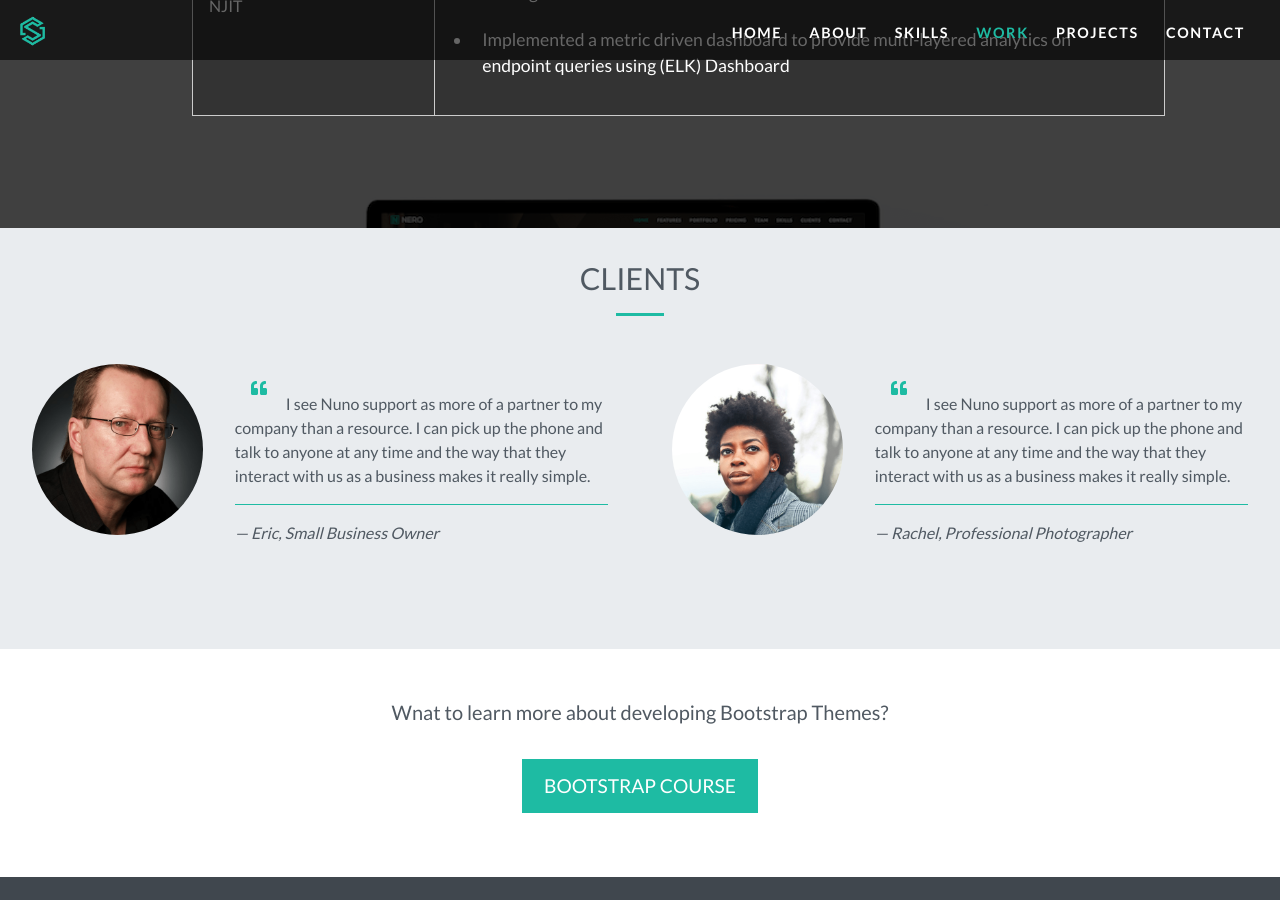
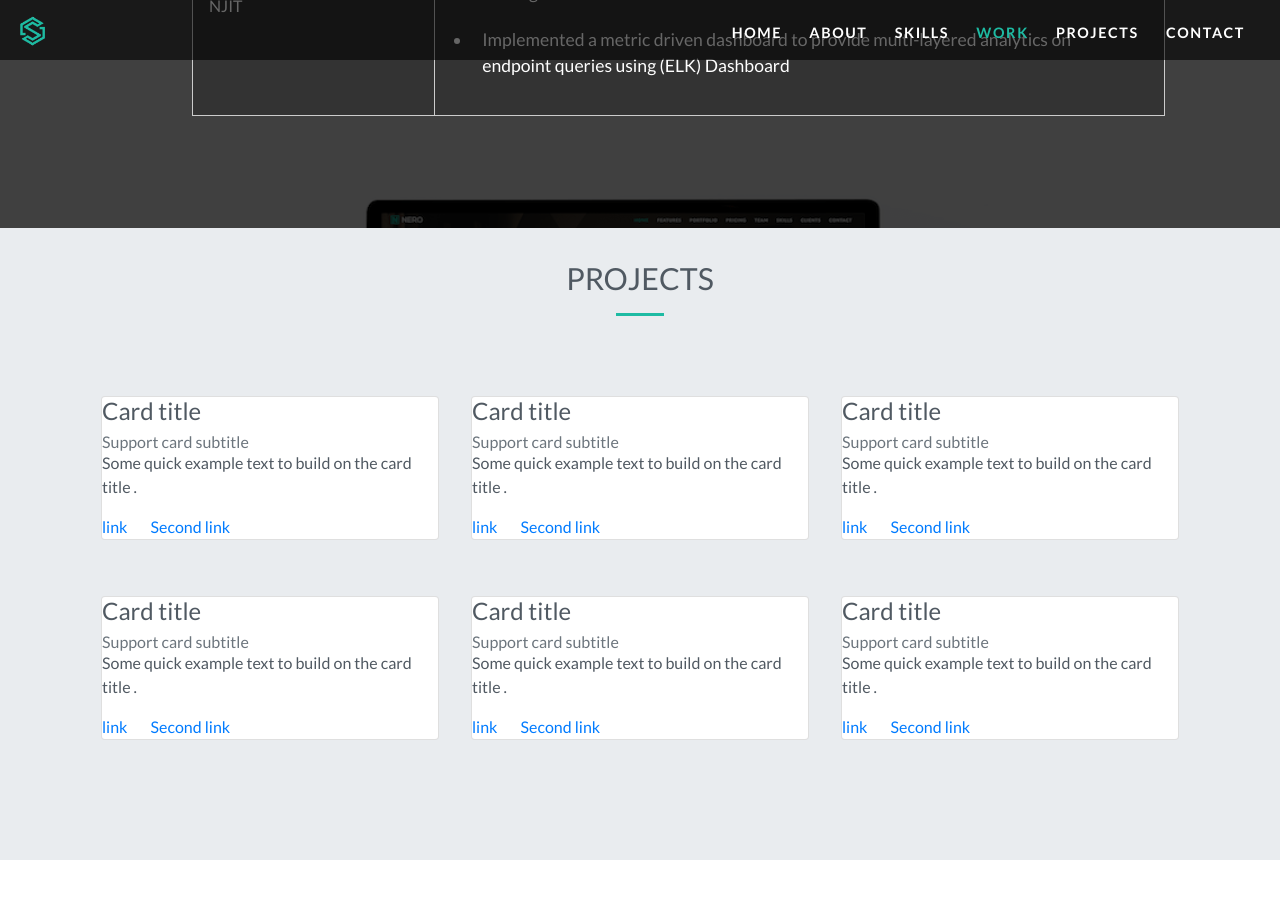
Before and after one commit to ShauryaS99/ShauryaS99.github.io, a Jekyll site: the page myWebsite/index.html, which Jekyll copies as it is, in a window 1280 px wide and 900 px high, scrolled down 2515 px. Built offline with Jekyll 4.4.1, drawn with Linux system fonts in a browser that asks for light colours; nearby versions of some CDN libraries.

Commit message:
initialized project content

```diff
--- a/myWebsite/index.html
+++ b/myWebsite/index.html
@@ -1,5 +1,6 @@
 <!DOCTYPE html>
 <html lang="en">
+
 <head>
 	<meta charset="utf-8">
 	<meta name="viewport" content="width=device-width, initial-scale=1">
@@ -36,7 +37,7 @@
 				<a class="nav-link" href="#work">Work</a>
 			</li>
 			<li class="nav-item">
-				<a class="nav-link" href="#clients">Projects</a>
+				<a class="nav-link" href="#projects">Projects</a>
 			</li>
 			<li class="nav-item">
 				<a class="nav-link" href="#contact">Contact</a>
@@ -429,16 +430,16 @@
 <!--- End Work Section -->
 
 
-<!--- Start Clients Section -->
-<div id="clients" class="offset">
+<!--- Start Projects Section -->
+<div id="projects" class="offset">
 <!-- Start Jumbotron -->
 <div class="jumbotron">
 	<div class="col-12 text-center">
-		<h3 class="heading">Clients</h3>
+		<h3 class="heading">Projects</h3>
 		<div class="heading-underline"></div>
 	</div>
 	<!-- Start Row -->
-	<div class = "row">
+	<!-- <div class = "row">
 		<div class="col-md-6 clients">
 			<div class = "row">
 				<div class="col-md-4">
@@ -475,7 +476,81 @@
 				</div>
 			</div>
 		</div>
-	</div>
+	</div> -->
+	<div class="py-5">
+		<div class="container">
+		  <div class="row hidden-md-up">
+			<div class="col-md-4">
+			  <div class="card">
+				<div class="card-block">
+				  <h4 class="card-title">Card title</h4>
+				  <h6 class="card-subtitle text-muted">Support card subtitle</h6>
+				  <p class="card-text p-y-1">Some quick example text to build on the card title .</p>
+				  <a href="#" class="card-link">link</a>
+				  <a href="#" class="card-link">Second link</a>
+				</div>
+			  </div>
+			</div>
+			<div class="col-md-4">
+			  <div class="card">
+				<div class="card-block">
+				  <h4 class="card-title">Card title</h4>
+				  <h6 class="card-subtitle text-muted">Support card subtitle</h6>
+				  <p class="card-text p-y-1">Some quick example text to build on the card title .</p>
+				  <a href="#" class="card-link">link</a>
+				  <a href="#" class="card-link">Second link</a>
+				</div>
+			  </div>
+			</div>
+			<div class="col-md-4">
+			  <div class="card">
+				<div class="card-block">
+				  <h4 class="card-title">Card title</h4>
+				  <h6 class="card-subtitle text-muted">Support card subtitle</h6>
+				  <p class="card-text p-y-1">Some quick example text to build on the card title .</p>
+				  <a href="#" class="card-link">link</a>
+				  <a href="#" class="card-link">Second link</a>
+				</div>
+			  </div>
+			</div>
+		  </div><br>
+		  <div class="row">
+			<div class="col-md-4">
+			  <div class="card">
+				<div class="card-block">
+				  <h4 class="card-title">Card title</h4>
+				  <h6 class="card-subtitle text-muted">Support card subtitle</h6>
+				  <p class="card-text p-y-1">Some quick example text to build on the card title .</p>
+				  <a href="#" class="card-link">link</a>
+				  <a href="#" class="card-link">Second link</a>
+				</div>
+			  </div>
+			</div>
+			<div class="col-md-4">
+			  <div class="card">
+				<div class="card-block">
+				  <h4 class="card-title">Card title</h4>
+				  <h6 class="card-subtitle text-muted">Support card subtitle</h6>
+				  <p class="card-text p-y-1">Some quick example text to build on the card title .</p>
+				  <a href="#" class="card-link">link</a>
+				  <a href="#" class="card-link">Second link</a>
+				</div>
+			  </div>
+			</div>
+			<div class="col-md-4">
+			  <div class="card">
+				<div class="card-block">
+				  <h4 class="card-title">Card title</h4>
+				  <h6 class="card-subtitle text-muted">Support card subtitle</h6>
+				  <p class="card-text p-y-1">Some quick example text to build on the card title .</p>
+				  <a href="#" class="card-link">link</a>
+				  <a href="#" class="card-link">Second link</a>
+				</div>
+			  </div>
+			</div>
+		  </div>
+		</div>
+	  </div>
 	<!-- End Row -->
 </div>
 <!-- End Jumbotron -->
@@ -486,7 +561,7 @@
 </div>
 
 </div>
-<!--- End Clients Section -->
+<!--- End Projects Section -->
 
 
 <!--- Start Contact Section -->
--- a/myWebsite/style.css
+++ b/myWebsite/style.css
@@ -286,7 +286,7 @@ h3.heading {
   color: white;
 }
 
-/* Clients */
+/* Projects */
 .clients img {
   width: 100%;
   border-radius: 50%;
```
